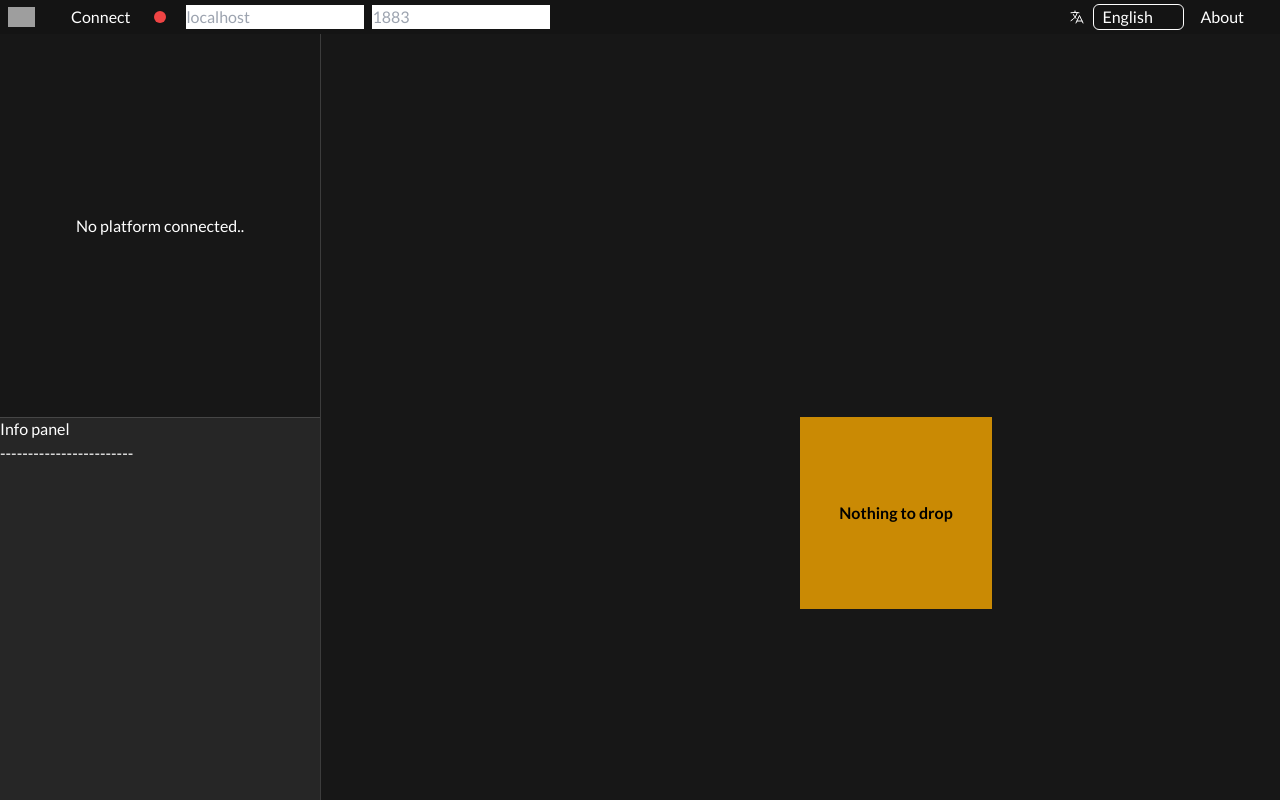
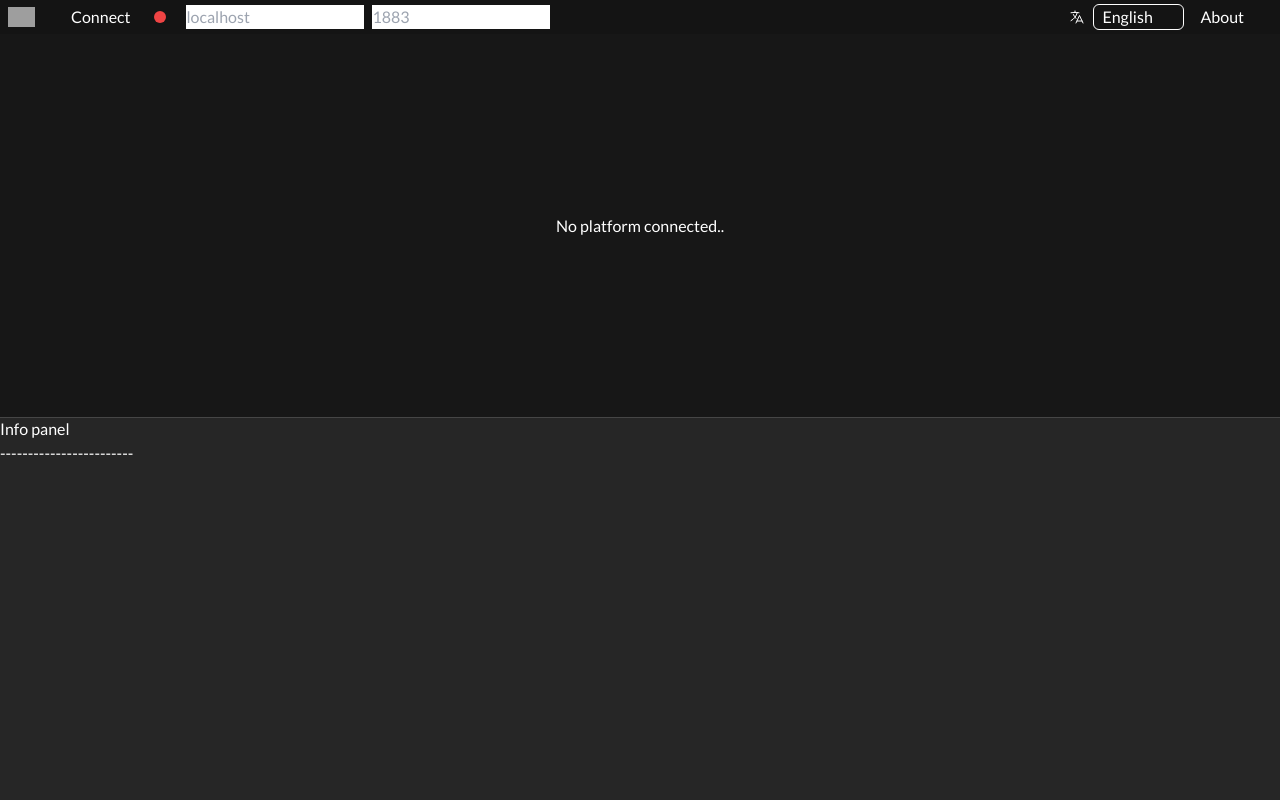
Before and after one commit to wardru/panduza-app, a Next.js app: page / in a window 1280 px wide. Built offline with nearby package versions, Linux system fonts and the light colour scheme; grey boxes are pictures that could not be loaded.

Commit message:
Delete control file

```diff
--- a/src/app/control.tsx
+++ /dev/null
@@ -1,40 +0,0 @@
-import { useDroppable, useDndMonitor } from '@dnd-kit/core';
-
-import { useState } from 'react';
-
-const ControlPanel: React.FC = () => {
-    const { active, isOver, setNodeRef } = useDroppable({
-        id: 'controlView',
-    });
-
-    const [lastDrop, setLastDrop] = useState<string | null>(null);
-
-    useDndMonitor({
-        onDragEnd(event) {
-            if (isOver) setLastDrop(event.active.data.current?.label);
-        },
-    });
-
-    return (
-        <div className='h-full w-full bg-neutral-900 relative'>
-            <div
-                ref={setNodeRef}
-                className={`w-48 h-48 absolute top-1/2 left-1/2 transfor ${isOver ? 'bg-yellow-500' : 'bg-yellow-600'} flex flex-col items-center justify-center`}
-            >
-                {isOver ? (
-                    <>
-                        <span className='font-bold'>Wanna drop</span>
-                        <div>{active?.data.current?.label}</div>?
-                    </>
-                ) : (
-                    <>
-                        <label className='font-bold'>Nothing to drop</label>
-                        {lastDrop ? <div>Last drop: {lastDrop}</div> : null}
-                    </>
-                )}
-            </div>
-        </div>
-    );
-};
-
-export default ControlPanel;
--- a/src/app/page.tsx
+++ b/src/app/page.tsx
@@ -6,7 +6,6 @@ import 'allotment/dist/style.css';
 import { PlatformProvider } from './platform';
 import Header from './header';
 import Explorer from './explorer';
-import ControlPanel from './control';
 
 import { useState, useEffect } from 'react';
 
@@ -86,7 +85,6 @@ const Main = () => {
                 >
                     <Allotment defaultSizes={[1, 3]}>
                         <Explorer />
-                        <ControlPanel />
                     </Allotment>
 
                     <DragOverlay
```
